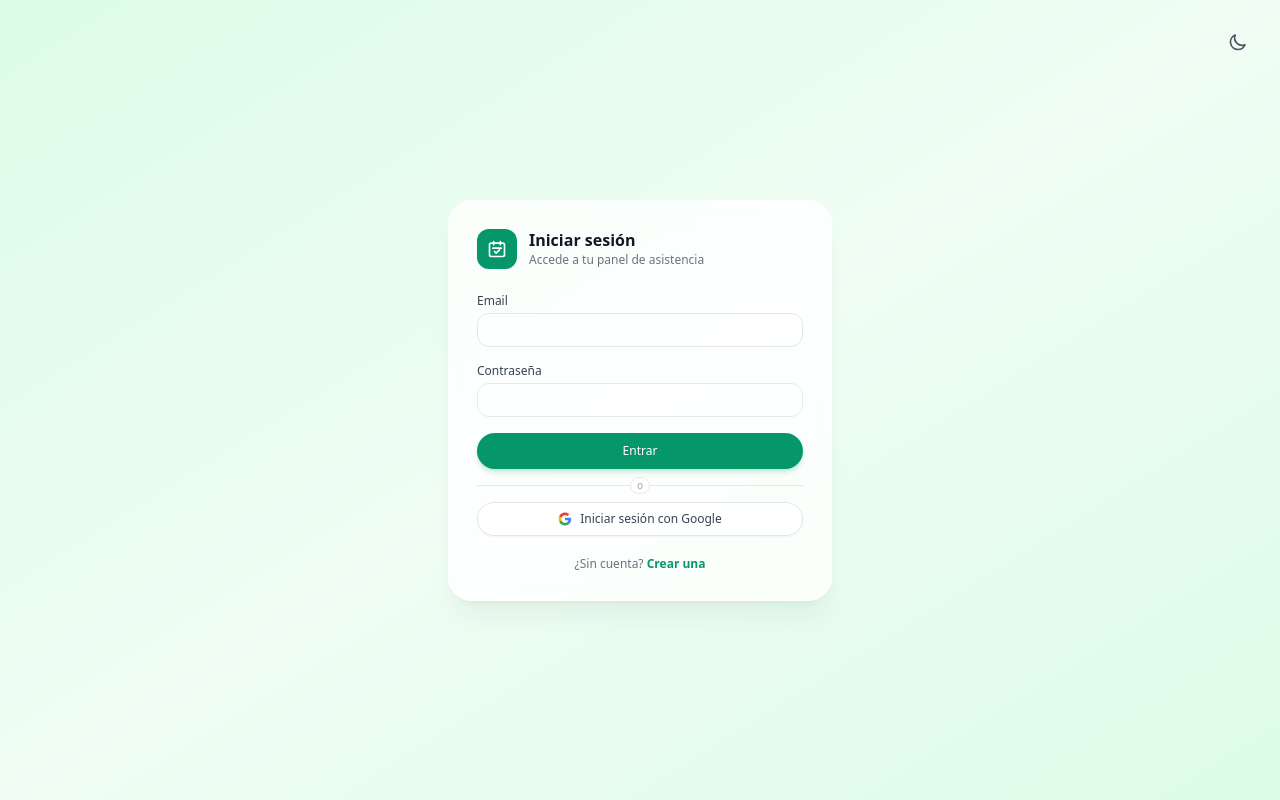
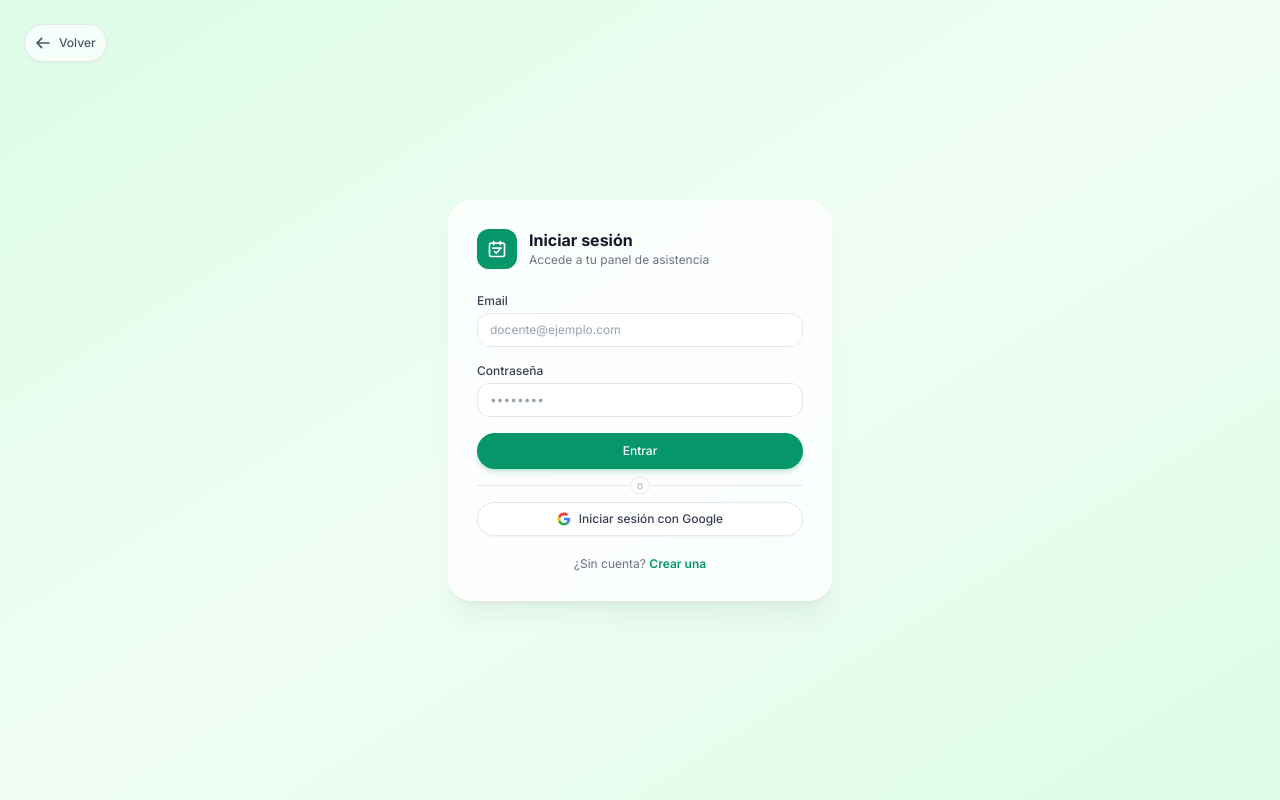
Before and after one commit to sadamoma2010-byte/Asistencias_Docentes2, a Flask app: page /iniciar in a window 1280 px wide. Run offline with Flask 3, Linux system fonts and the light colour scheme; some libraries are stand-ins or nearby versions.

Commit message:
Actualizar iniciar.html

```diff
--- a/Templates/iniciar.html
+++ b/Templates/iniciar.html
@@ -10,16 +10,19 @@
   <link rel="preconnect" href="https://fonts.googleapis.com">
   <link rel="preconnect" href="https://fonts.gstatic.com" crossorigin>
   <link href="https://fonts.googleapis.com/css2?family=Inter:wght@400;500;600;700;800&display=swap" rel="stylesheet">
-  <style></style>
+  <style>
+    body { font-family: 'Inter', sans-serif; }
+  </style>
 </head>
 <body class="min-h-screen bg-gradient-to-br from-[#dcfce7] via-[#f0fdf4] to-[#dcfce7] flex items-center justify-center p-4 relative selection:bg-emerald-200">
 
-  <!-- Botón de Modo Oscuro / Claro (Esquina superior derecha) -->
-  <button class="absolute top-6 right-6 p-2 text-gray-600 hover:text-gray-900 rounded-full hover:bg-black/5 transition" aria-label="Cambiar tema">
-    <svg xmlns="http://www.w3.org/2000/svg" class="w-5 h-5" fill="none" viewBox="0 0 24 24" stroke="currentColor" stroke-width="2">
-      <path stroke-linecap="round" stroke-linejoin="round" d="M20.354 15.354A9 9 0 018.646 3.646 9.003 9.003 0 0012 21a9.003 9.003 0 008.354-5.646z" />
+  <!-- Botón de Retroceso hacia la Pantalla Principal (Index) -->
+  <a href="../index.html" class="absolute top-6 left-6 p-2.5 text-gray-600 hover:text-emerald-700 bg-white/70 hover:bg-white rounded-full shadow-sm border border-gray-200 transition flex items-center gap-2 text-xs font-medium" aria-label="Volver al inicio">
+    <svg xmlns="http://www.w3.org/2000/svg" class="w-4 h-4" fill="none" viewBox="0 0 24 24" stroke="currentColor" stroke-width="2.5">
+      <path stroke-linecap="round" stroke-linejoin="round" d="M10 19l-7-7m0 0l7-7m-7 7h18" />
     </svg>
-  </button>
+    <span class="hidden sm:inline">Volver</span>
+  </a>
 
   <!-- Tarjeta de Iniciar Sesión -->
   <main class="w-full max-w-sm bg-white/80 backdrop-blur-md p-7 rounded-3xl border border-white/80 shadow-xl shadow-emerald-950/5">
@@ -38,8 +41,11 @@
       </div>
     </div>
 
-    <!-- Formulario -->
-    <form action="#" method="POST" class="space-y-4">
+    <!-- Mensaje de Alerta / Error -->
+    <div id="alert-box" class="hidden mb-4 p-3 rounded-xl text-xs font-medium border"></div>
+
+    <!-- Formulario con Validación AJAX -->
+    <form id="login-form" class="space-y-4">
 
       <!-- Email -->
       <div>
@@ -49,6 +55,7 @@
           id="email"
           name="email"
           required
+          placeholder="docente@ejemplo.com"
           class="w-full px-3 py-2 bg-white/70 border border-gray-200 rounded-xl text-xs text-gray-800 focus:outline-none focus:ring-2 focus:ring-emerald-500 focus:bg-white transition"
         />
       </div>
@@ -61,6 +68,7 @@
           id="password"
           name="password"
           required
+          placeholder="••••••••"
           class="w-full px-3 py-2 bg-white/70 border border-gray-200 rounded-xl text-xs text-gray-800 focus:outline-none focus:ring-2 focus:ring-emerald-500 focus:bg-white transition"
         />
       </div>
@@ -68,9 +76,10 @@
       <!-- Botón Entrar -->
       <button
         type="submit"
-        class="w-full bg-emerald-600 hover:bg-emerald-700 text-white font-medium py-2.5 px-4 rounded-full text-xs transition shadow-md shadow-emerald-600/20 mt-2"
+        id="btn-submit"
+        class="w-full bg-emerald-600 hover:bg-emerald-700 active:scale-[0.98] text-white font-medium py-2.5 px-4 rounded-full text-xs transition shadow-md shadow-emerald-600/20 mt-2 flex items-center justify-center gap-2"
       >
-        Entrar
+        <span>Entrar</span>
       </button>
 
     </form>
@@ -97,10 +106,61 @@
 
     <!-- Footer link -->
     <p class="text-center text-xs text-gray-500 mt-5">
-      ¿Sin cuenta? <a href="Templates/registro.html" class="text-emerald-600 font-semibold hover:underline">Crear una</a>
+      ¿Sin cuenta? <a href="registro.html" class="text-emerald-600 font-semibold hover:underline">Crear una</a>
     </p>
 
   </main>
 
+  <!-- Lógica de Autenticación en JavaScript -->
+  <script>
+    document.getElementById('login-form').addEventListener('submit', async function(e) {
+      e.preventDefault();
+
+      const email = document.getElementById('email').value;
+      const password = document.getElementById('password').value;
+      const alertBox = document.getElementById('alert-box');
+      const btnSubmit = document.getElementById('btn-submit');
+
+      // Ocultar alertas previas y deshabilitar el botón
+      alertBox.classList.add('hidden');
+      btnSubmit.disabled = true;
+      btnSubmit.innerText = 'Verificando...';
+
+      try {
+        const response = await fetch('/iniciar', {
+          method: 'POST',
+          headers: {
+            'Content-Type': 'application/json'
+          },
+          body: JSON.stringify({ email: email, password: password })
+        });
+
+        const data = await response.json();
+
+        if (response.ok && data.status === 'success') {
+          // Mostrar mensaje de éxito y redireccionar
+          alertBox.className = "mb-4 p-3 rounded-xl text-xs font-medium bg-emerald-100 border-emerald-300 text-emerald-800 block";
+          alertBox.innerText = "✅ Credenciales válidas. Redireccionando...";
+
+          setTimeout(() => {
+            window.location.href = data.redirect || '/dashboard';
+          }, 1000);
+        } else {
+          // Credenciales incorrectas o usuario no encontrado
+          alertBox.className = "mb-4 p-3 rounded-xl text-xs font-medium bg-red-100 border-red-300 text-red-800 block";
+          alertBox.innerText = `❌ ${data.message || 'Usuario o contraseña incorrectos'}`;
+          btnSubmit.disabled = false;
+          btnSubmit.innerText = 'Entrar';
+        }
+      } catch (error) {
+        console.error('Error de autenticación:', error);
+        alertBox.className = "mb-4 p-3 rounded-xl text-xs font-medium bg-red-100 border-red-300 text-red-800 block";
+        alertBox.innerText = '❌ Error al conectar con el servidor.';
+        btnSubmit.disabled = false;
+        btnSubmit.innerText = 'Entrar';
+      }
+    });
+  </script>
+
 </body>
 </html>
```
